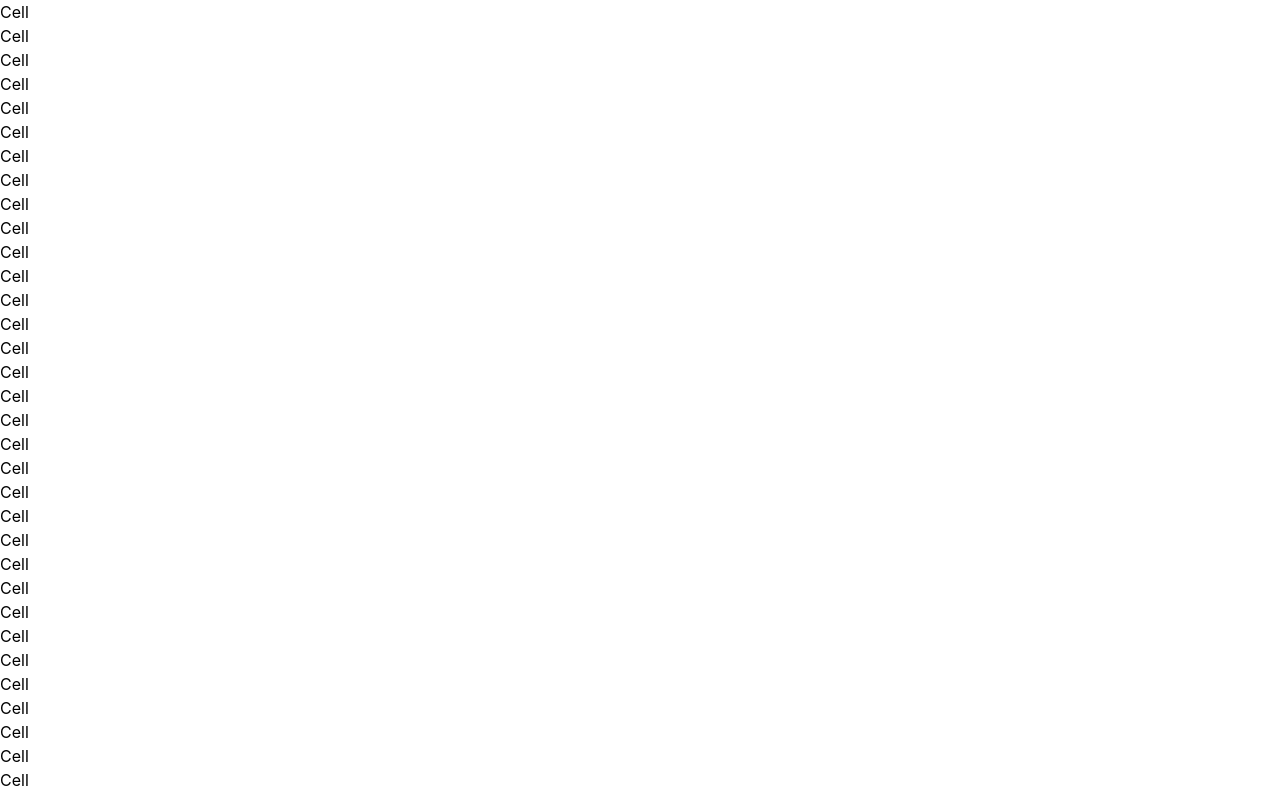
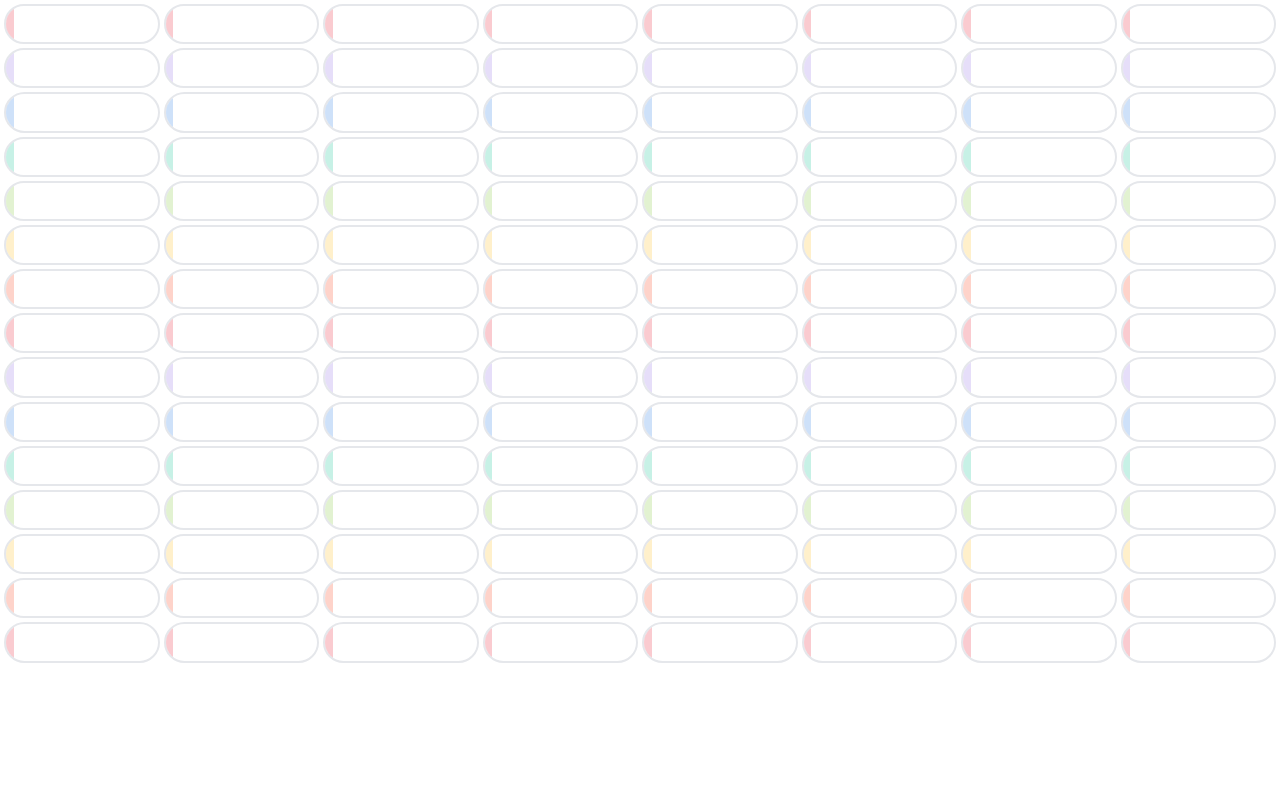
Before and after one commit to bsz90/music-maker, a React (Create React App) app: page / in a window 1280 px wide. Shown: the top 796 px of the page. Built offline with nearby package versions, Linux system fonts and the light colour scheme.

Commit message:
Refactor grid and add state toggle to buttons

```diff
--- a/src/App.tsx
+++ b/src/App.tsx
@@ -1,25 +1,66 @@
-import { useEffect, useState } from "react";
+import { useEffect, useReducer, useState } from "react";
 import * as Tone from "tone";
-import { GridRow } from "./GridRow";
+import { Note } from "./Note";
 
-function FullGrid() {
-  const [grid, setGrid] = useState(
-    Array.from({ length: 15 }, () => Array.from({ length: 8 }, () => 0))
+const initialState = Array.from({ length: 15 }, () =>
+  Array.from({ length: 8 }, () => 0)
+);
+
+function App() {
+  function reducer(
+    state: number[][],
+    {
+      type,
+      payload,
+    }: {
+      type: string;
+      payload: { rowId: number; columnId: number; newValue: number };
+    }
+  ) {
+    switch (type) {
+      case "toggle":
+        let newState = [...state];
+        newState[payload.rowId][payload.columnId] = payload.newValue;
+        return newState;
+
+      case "reset":
+        return initialState;
+
+      default:
+        throw new Error();
+    }
+  }
+
+  const [grid, dispatch] = useReducer(reducer, initialState);
+
+  const [synth] = useState(() =>
+    new Tone.PolySynth(Tone.Synth).toDestination()
   );
 
   return (
-    <div>
-      {grid.map((row, id) => {
-        return <GridRow key={id} grid={grid} rowId={id} />;
-      })}
+    <div className="h-screen w-full">
+      <div className="w-full h-5/6 grid grid-row-[15] p-1 gap-1">
+        {grid.map((row, rowId) => {
+          return (
+            <div className="w-full grid grid-cols-8 gap-1" key={rowId}>
+              {row.map((cell, columnId) => {
+                return (
+                  <Note
+                    key={columnId}
+                    grid={grid}
+                    dispatch={dispatch}
+                    rowId={rowId}
+                    columnId={columnId}
+                    synth={synth}
+                  ></Note>
+                );
+              })}
+            </div>
+          );
+        })}
+      </div>
     </div>
   );
 }
 
-export default function App() {
-  return (
-    <div className="">
-      <FullGrid />
-    </div>
-  );
-}
+export default App;
--- a/src/GridCell.tsx
+++ /dev/null
@@ -1,11 +0,0 @@
-export function GridCell({
-  grid,
-  rowId,
-  columnId,
-}: {
-  grid: number[][];
-  rowId: number;
-  columnId: number;
-}) {
-  return <div>Cell</div>;
-}
--- a/src/GridRow.tsx
+++ /dev/null
@@ -1,11 +0,0 @@
-import { GridCell } from "./GridCell";
-
-export function GridRow({ grid, rowId }: { grid: number[][]; rowId: number }) {
-  return (
-    <div>
-      {grid[rowId].map((cell, id) => (
-        <GridCell key={id} grid={grid} rowId={rowId} columnId={id} />
-      ))}
-    </div>
-  );
-}
--- /dev/null
+++ b/src/Note.tsx
@@ -0,0 +1,55 @@
+import { Dispatch } from "react";
+import { colors, notes } from "./constants";
+import * as Tone from "tone";
+
+export function Note({
+  grid,
+  dispatch,
+  rowId,
+  columnId,
+  synth,
+}: {
+  grid: number[][];
+  dispatch: Dispatch<{
+    type: string;
+    payload: {
+      rowId: number;
+      columnId: number;
+      newValue: number;
+    };
+  }>;
+  rowId: number;
+  columnId: number;
+  synth: Tone.PolySynth<Tone.Synth<Tone.SynthOptions>>;
+}) {
+  const color = colors[rowId];
+
+  const handleButtonClick = () => {
+    const buttonIsOn = grid[rowId][columnId] === 1;
+
+    if (!buttonIsOn) {
+      synth.triggerAttackRelease(notes[rowId], "16n");
+    }
+    dispatch({
+      type: "toggle",
+      payload: { rowId, columnId, newValue: buttonIsOn ? 0 : 1 },
+    });
+  };
+
+  return (
+    <button
+      className="w-auto border-2 rounded-full overflow-hidden"
+      style={{ outlineColor: color }}
+      onClick={handleButtonClick}
+    >
+      <div
+        className="h-full transition-all"
+        style={{
+          width: grid[rowId][columnId] === 1 ? "100%" : "5%",
+          opacity: grid[rowId][columnId] === 1 ? 1 : 0.3,
+          backgroundColor: color,
+        }}
+      ></div>
+    </button>
+  );
+}
```
